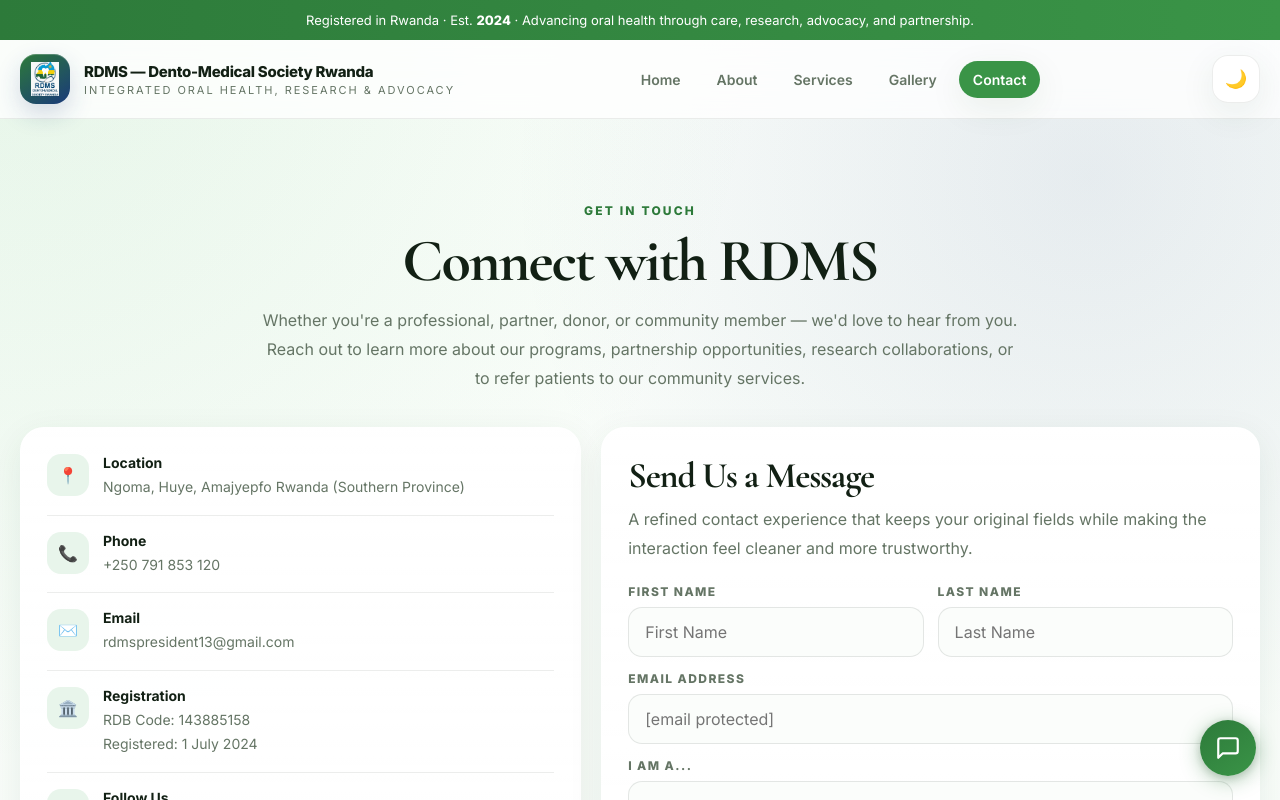
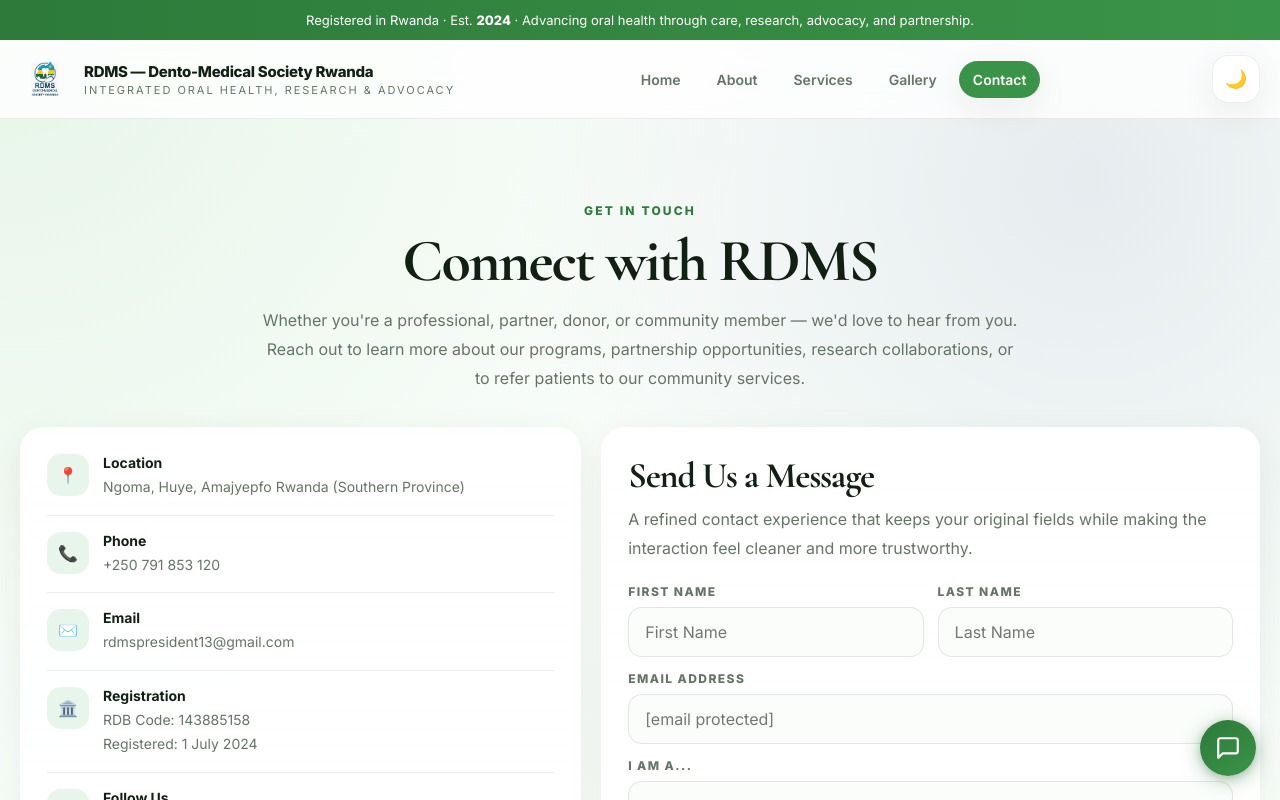
Before and after one commit to erwinatibor/rdms-website, a React (Vite) app: page /contact in a window 1280 px wide. Shown: the top 800 px of the page. Built offline with nearby package versions, Linux system fonts and the light colour scheme.

Commit message:
Remove square background from logo brand-mark

```diff
--- a/src/index.css
+++ b/src/index.css
@@ -119,13 +119,8 @@
 .brand-mark {
   width: 50px;
   height: 50px;
-  border-radius: 16px;
   display: grid;
   place-items: center;
-  color: white;
-  font-size: 22px;
-  background: linear-gradient(145deg, var(--green), var(--blue));
-  box-shadow: inset 0 1px 0 rgba(255,255,255,0.22), 0 10px 24px rgba(26,58,122,0.18);
   flex-shrink: 0;
 }
 
```
